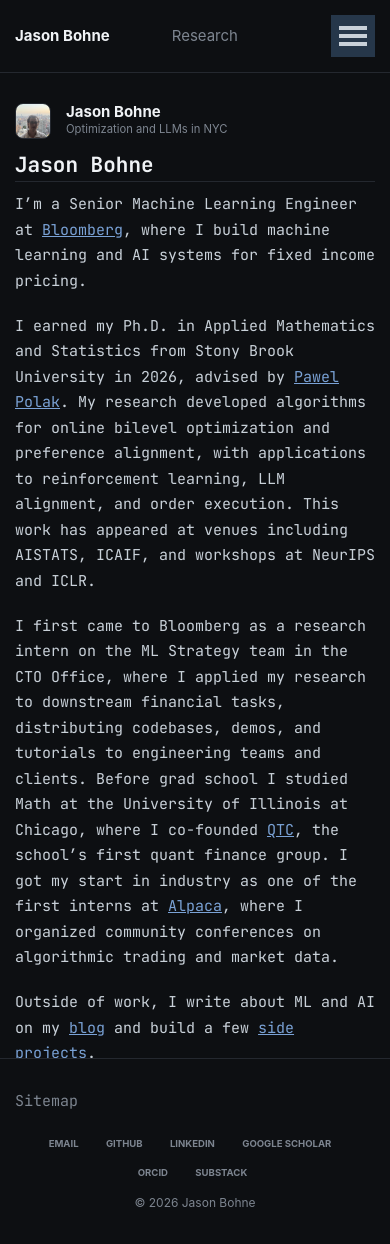
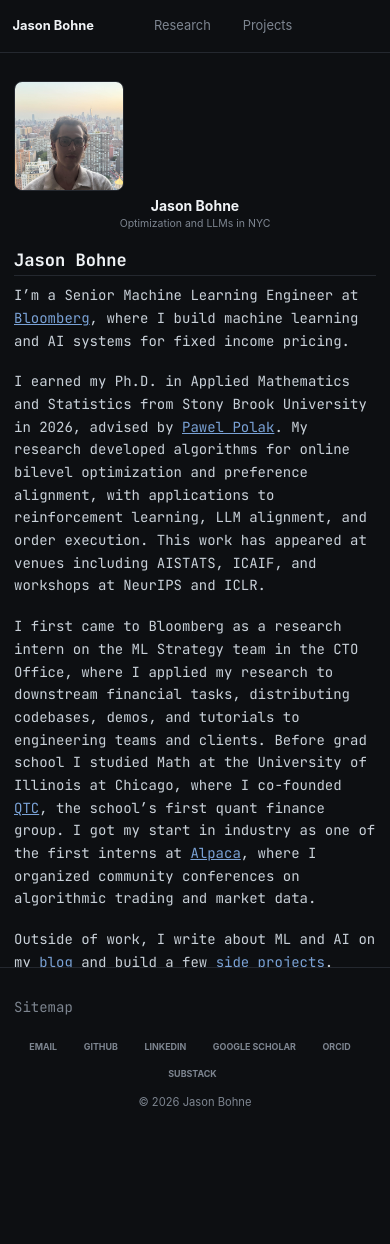
Before and after one commit to jasonbohne123/jasonbohne123.github.io, a Jekyll site: the page built from _pages/about.md, in a window 390 px wide. Built offline with Jekyll 4.4.1, drawn with Linux system fonts in a browser that asks for light colours; after the commit the page ends 1139 px from its top, so only the background shows below that.

Commit message:
Add mobile styles: restack author profile, tune nav and text sizing

```diff
--- a/assets/css/main.scss
+++ b/assets/css/main.scss
@@ -181,3 +181,37 @@ hr { border-color: $d-border; }
   margin-top: 2.2em;
   margin-bottom: 0.9em;
 }
+
+/* =========================================================================
+   Mobile / tablet — MM stacks the sidebar below $large (1200px) and switches
+   the author profile to a cramped 36px table-cell avatar. Restack it as a
+   clean centered header and tune typography for small screens.
+   ========================================================================= */
+@media (max-width: 1199px) {
+  .sidebar.sticky { position: static; }
+  .author__avatar,
+  .author__content {
+    display: block;
+    width: auto;
+    padding: 0;
+    text-align: center;
+  }
+  .author__avatar { margin-bottom: 0.35em; }
+  .author__avatar img { max-width: 130px; }
+  .sidebar .author__name { margin: 0.5em 0 0.1em; }
+  .author__bio { margin: 0 0 0.6em; }
+}
+
+@media (max-width: 600px) {
+  body { font-size: 14px; line-height: 1.62; }
+  .page__title { font-size: 1.22em; }
+  .page__content h3 { font-size: 1em; margin-top: 1.7em; }
+  .page__content li { font-size: 12.5px; line-height: 1.6; }
+
+  /* Masthead: tighter padding, keep title + nav legible without crowding */
+  .masthead__inner-wrap { padding: 0.55em 0.9em; }
+  .masthead__menu-item--lg a { font-size: 1em; }
+  .masthead__menu-item a { font-size: 0.92em; }
+
+  .author__avatar img { max-width: 110px; }
+}
```
